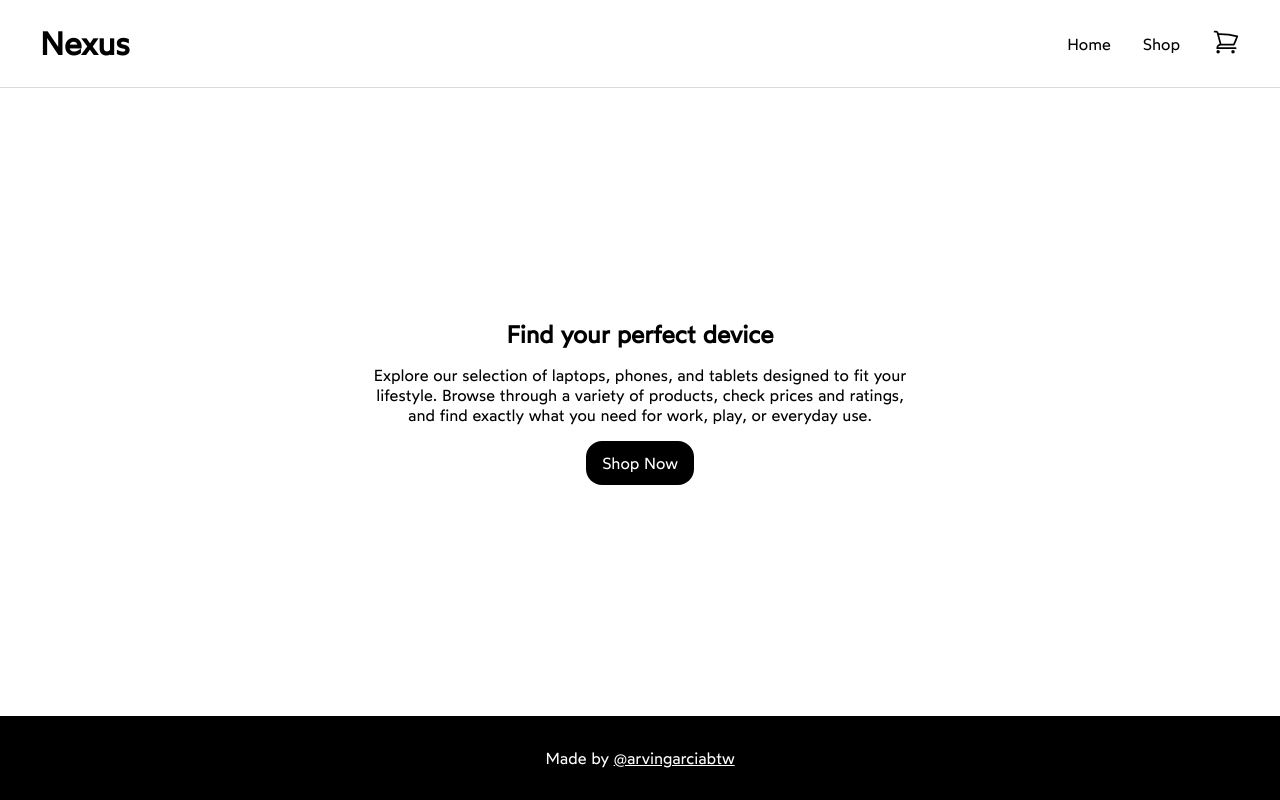
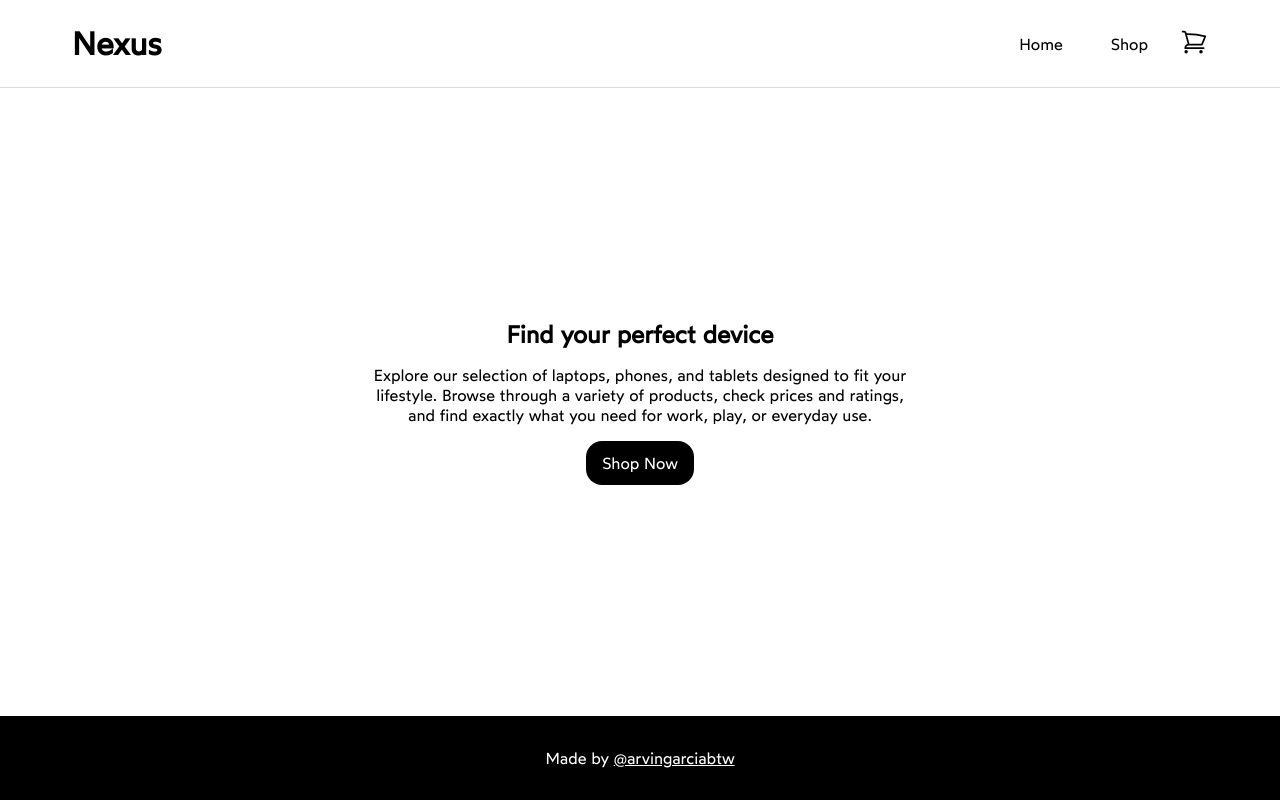
Before and after one commit to arvingarciabtw/the-odin-project, a React (Vite) app in the folder full-stack-javascript/fsj-04-react/23-shopping-cart/: page / in a window 1280 px wide. Built offline with nearby package versions, Linux system fonts and the light colour scheme; no server answers.

Commit message:
feat: add media queries for responsiveness

```diff
--- a/full-stack-javascript/fsj-04-react/23-shopping-cart/index.html
+++ b/full-stack-javascript/fsj-04-react/23-shopping-cart/index.html
@@ -2,7 +2,7 @@
 <html lang="en">
   <head>
     <meta charset="UTF-8" />
-    <link rel="icon" type="image/svg+xml" href="/vite.svg" />
+    <link rel="icon" type="image/png" href="/logo.webp" />
     <meta name="viewport" content="width=device-width, initial-scale=1.0" />
     <title>23-shopping-cart</title>
   </head>
--- a/full-stack-javascript/fsj-04-react/23-shopping-cart/src/styles/CartProducts.module.css
+++ b/full-stack-javascript/fsj-04-react/23-shopping-cart/src/styles/CartProducts.module.css
@@ -1,4 +1,5 @@
 .container {
+  width: 100%;
   display: flex;
   flex-direction: column;
   justify-content: center;
@@ -19,10 +20,11 @@
 
   text-align: center;
   overflow-y: auto;
+  border-bottom: 1px solid black;
 }
 
 .containerCartProduct {
-  padding: 0 1.5rem;
+  padding: 1.5rem;
 
   display: grid;
   grid-template-columns: 1fr 2fr 4fr 2fr 1fr;
@@ -127,3 +129,28 @@
 .btnModalRemoveProduct:hover {
   opacity: 0.7;
 }
+
+@media (max-width: 900px) {
+  .containerCartProduct {
+    padding: 0 1.5rem 1.5rem;
+
+    position: relative;
+    display: flex;
+    flex-direction: column;
+  }
+
+  .details {
+    margin-bottom: 1rem;
+  }
+
+  .details > .price,
+  .details > .title {
+    text-align: center;
+  }
+
+  .btnRemoveCartProduct {
+    position: absolute;
+    top: 20px;
+    right: 20px;
+  }
+}
--- a/full-stack-javascript/fsj-04-react/23-shopping-cart/src/styles/Content.module.css
+++ b/full-stack-javascript/fsj-04-react/23-shopping-cart/src/styles/Content.module.css
@@ -1,6 +1,5 @@
 .containerContent {
-  padding: 2rem 0;
-
+  padding: 2rem;
   margin: 0 auto;
   max-width: 1200px;
   width: 100%;
@@ -9,4 +8,5 @@
   display: flex;
   justify-content: center;
   align-items: center;
+  text-align: center;
 }
--- a/full-stack-javascript/fsj-04-react/23-shopping-cart/src/styles/Hero.module.css
+++ b/full-stack-javascript/fsj-04-react/23-shopping-cart/src/styles/Hero.module.css
@@ -3,6 +3,10 @@
   flex-direction: column;
   align-items: center;
   gap: 1rem;
+}
+
+.headingHero {
+  text-align: center;
 }
 
 .descriptionHero {
--- a/full-stack-javascript/fsj-04-react/23-shopping-cart/src/styles/NavBar.module.css
+++ b/full-stack-javascript/fsj-04-react/23-shopping-cart/src/styles/NavBar.module.css
@@ -1,10 +1,14 @@
 .headerApp {
-  padding: 1.5rem 2rem;
+  position: sticky;
+  top: 0;
 
+  background: white;
   border-bottom: 1px solid #dadada;
 }
 
 .wrapper {
+  padding: 1.5rem 2rem;
+
   margin: 0 auto;
   max-width: 1200px;
 
@@ -13,15 +17,37 @@
   align-items: center;
 }
 
+.wrapper > a {
+  color: black;
+  text-decoration: none;
+}
+
 .containerNavLinks {
   display: flex;
   align-items: center;
-  gap: 2rem;
+  gap: 1rem;
 }
 
-a {
+.containerNavLinks > a {
+  padding: 0.5rem 1rem;
+
   color: black;
   text-decoration: none;
+  border-radius: 12px;
+
+  transition: background 0.3s ease;
+}
+
+.containerNavLinks > a:last-child {
+  padding: 0;
+}
+
+.containerNavLinks > a:hover {
+  background: #efefef;
+}
+
+.containerNavLinks > a:last-child:hover {
+  background: none;
 }
 
 .containerCart {
@@ -49,3 +75,9 @@ a {
   border-radius: 50%;
   font-size: 0.75rem;
 }
+
+@media (max-width: 600px) {
+  .containerNavLinks > a:first-child {
+    display: none;
+  }
+}
--- a/full-stack-javascript/fsj-04-react/23-shopping-cart/src/styles/Products.module.css
+++ b/full-stack-javascript/fsj-04-react/23-shopping-cart/src/styles/Products.module.css
@@ -85,7 +85,7 @@
   background: black;
   color: white;
   border: none;
-  border-radius: 20px;
+  border-radius: 14px;
 
   transition: opacity 0.3s ease;
 }
--- a/full-stack-javascript/fsj-04-react/23-shopping-cart/src/styles/index.css
+++ b/full-stack-javascript/fsj-04-react/23-shopping-cart/src/styles/index.css
@@ -12,7 +12,7 @@
 }
 
 #root {
-  min-height: 100vh;
+  min-height: 100svh;
   display: flex;
   flex-direction: column;
 }
```
Also changed, not shown: full-stack-javascript/fsj-04-react/23-shopping-cart/public/logo.webp (added).
